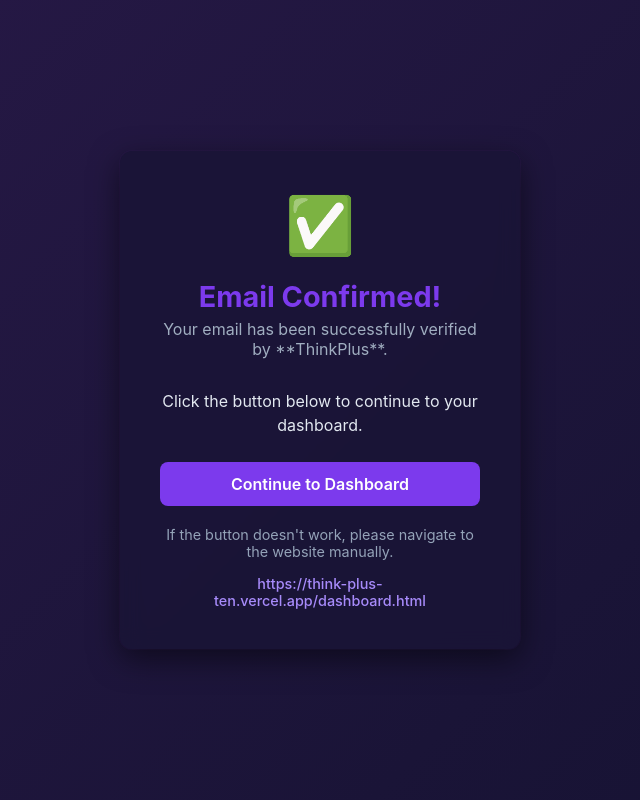
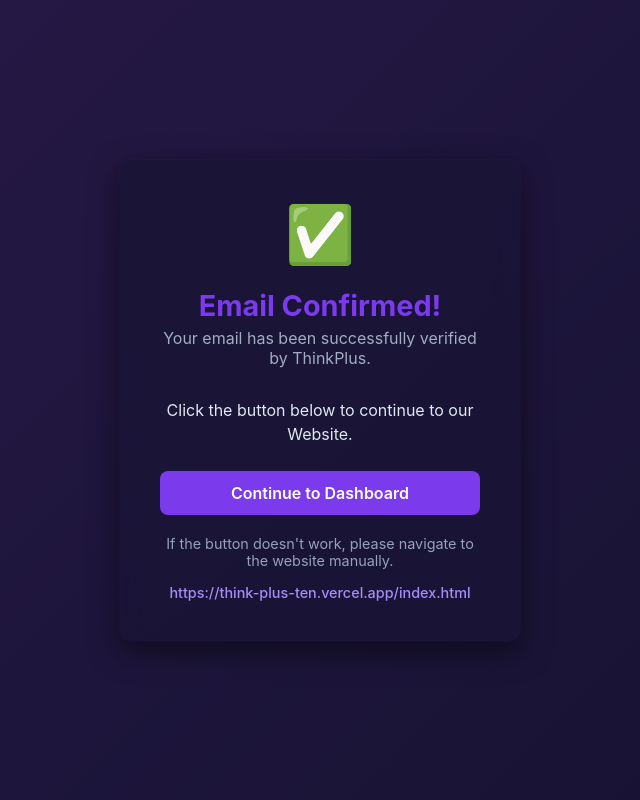
Before and after one commit to shloksarawade2601/ThinkPlus, a plain HTML site: page public/email_confirmation.html in a window 1280 px wide. Shown: the whole page, without its empty margins (320-960 px from the left). Drawn offline with nearby package versions, Linux system fonts and the light colour scheme.

Commit message:
style: Finalized email confirmation page with post-verification success theme1

```diff
--- a/public/email_confirmation.html
+++ b/public/email_confirmation.html
@@ -129,11 +129,11 @@
             <span class="icon">✅</span>
             <h2>Email Confirmed!</h2>
             <p class="subtitle">
-                Your email has been successfully verified by **ThinkPlus**.
+                Your email has been successfully verified by ThinkPlus.
             </p>
 
             <p style="font-size: 1rem; margin-bottom: 25px; line-height: 1.5; color: #e2e8f0;">
-                Click the button below to continue to your dashboard.
+                Click the button below to continue to our Website.
             </p>
 
             <a href="https://think-plus-ten.vercel.app/dashboard.html" class="btn-primary" id="continueBtn">Continue to Dashboard</a>
@@ -142,7 +142,7 @@
                 If the button doesn't work, please navigate to the website manually.
             </p>
             <a href="https://think-plus-ten.vercel.app/dashboard.html" class="manual-link">
-                https://think-plus-ten.vercel.app/dashboard.html
+                https://think-plus-ten.vercel.app/index.html
             </a>
         </div>
     </div>
```
